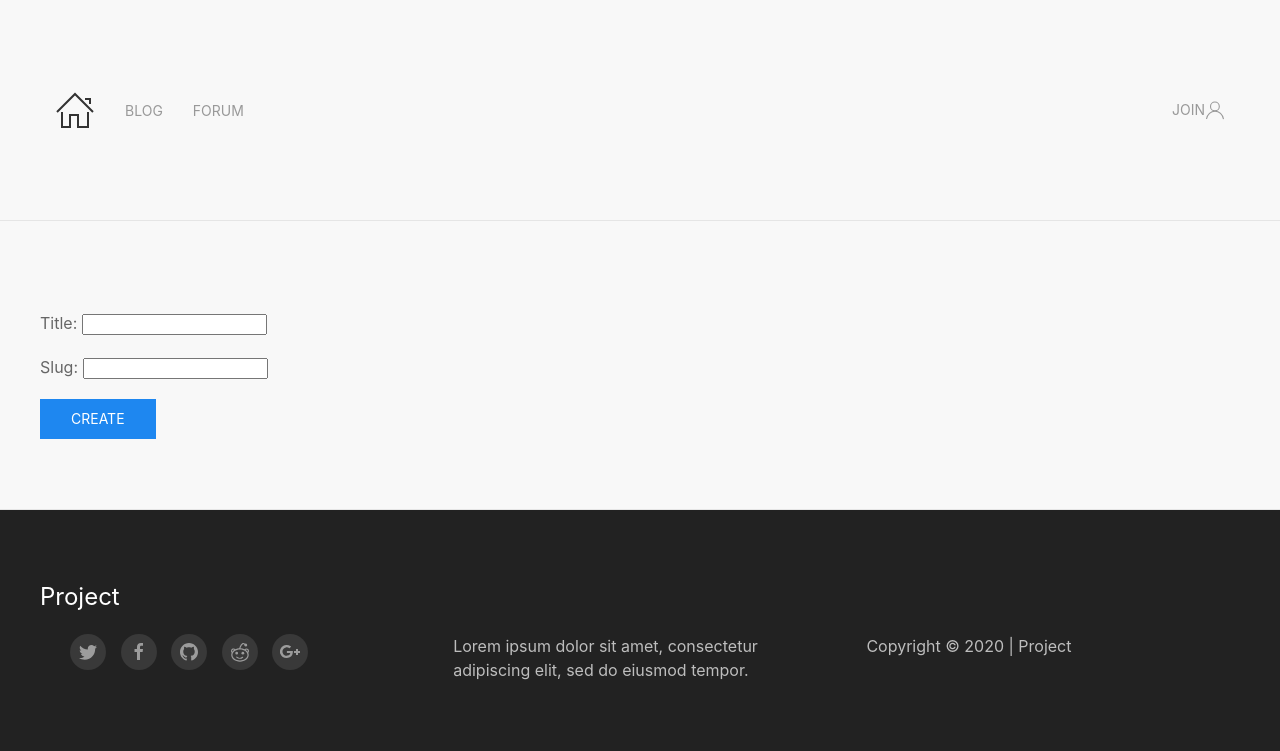
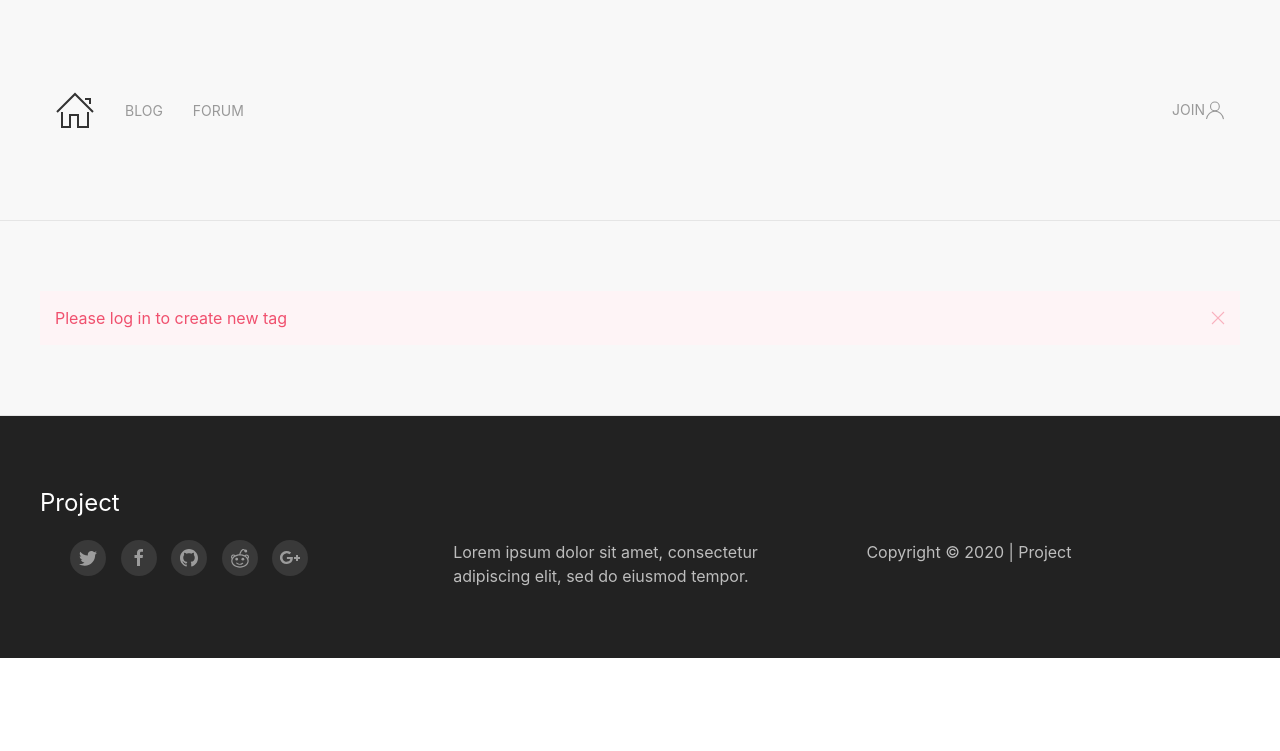
Before and after one commit to ivanlohvyn/django-blog-with-forum, a Django app: template blog/templates/blog/tag_create.html in a window 1280 px wide. Shown: the top 751 px of the page. Run offline with Django 3.2, Linux system fonts and the light colour scheme; the template is opened without the code that fills it: values that come from a table or form of the project are taken from there, others are empty.

Commit message:
update with decorator

```diff
--- a/blog/templates/blog/tag_create.html
+++ b/blog/templates/blog/tag_create.html
@@ -2,9 +2,16 @@
 
 
 {% block content %}
-<form action="{% url 'blog:tag_create' %}" method="post">
-    {% csrf_token %}
-    {{ form.as_p }}
-    <button type="submit" class="uk-button uk-button-primary">Create</button>
-</form>
-{% endblock%}
+    {% if user.is_authenticated %}
+        <form action="{% url 'blog:tag_create' %}" method="post">
+            {% csrf_token %}
+            {{ form.as_p }}
+            <button type="submit" class="uk-button uk-button-primary">Create</button>
+        </form>
+        {% else %}
+        <div class="uk-alert-danger" uk-alert>
+            <a class="uk-alert-close" uk-close></a>
+            <p>Please log in to create new tag</p>
+        </div>
+    {% endif %}
+{% endblock %}
```
